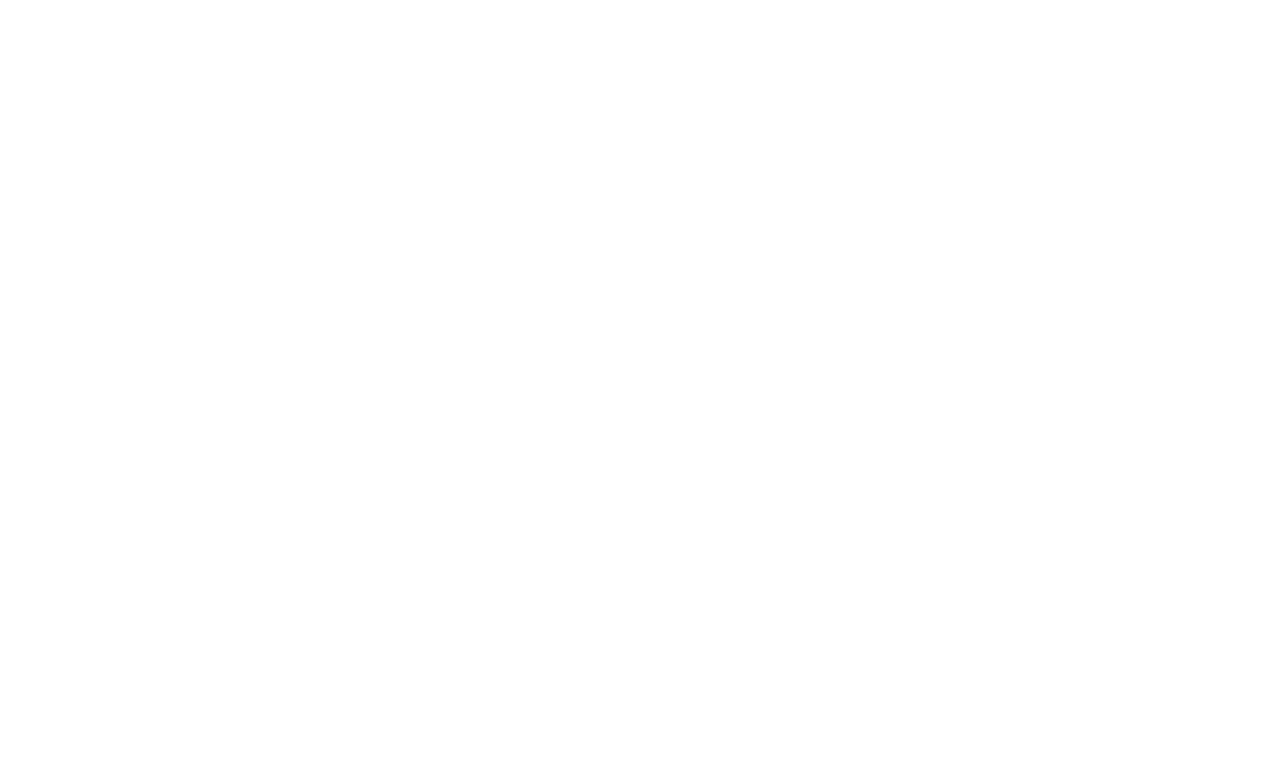
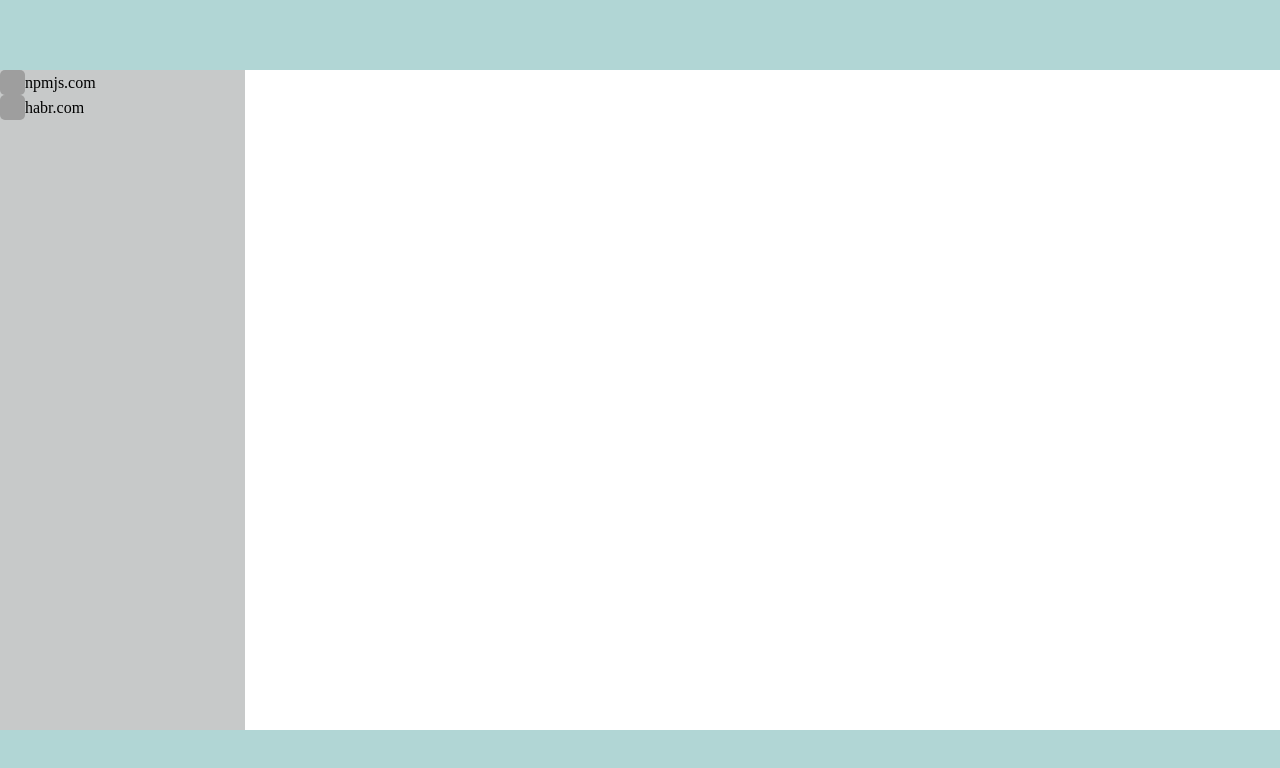
Before and after one commit to OKryukov/MyForms, a React (Create React App) app: page / in a window 1280 px wide. Shown: the top 768 px of the page. Built offline with nearby package versions, Linux system fonts and the light colour scheme; grey boxes are pictures that could not be loaded.

Commit message:
Создание структуры приложения

```diff
--- a/package.json
+++ b/package.json
@@ -13,6 +13,8 @@
     "@types/styled-components": "^5.1.26",
     "react": "^18.2.0",
     "react-dom": "^18.2.0",
+    "react-hook-form": "^7.43.9",
+    "react-router-dom": "^6.10.0",
     "react-scripts": "5.0.1",
     "styled-components": "^5.3.9",
     "typescript": "^4.9.5",
--- a/src/App.tsx
+++ b/src/App.tsx
@@ -1,12 +1,43 @@
-import React, { FC } from 'react';
+import { FC } from 'react';
 import styled from 'styled-components';
+import { GlobalStyles } from './globalStyles';
+import { Main } from './components/main';
+import { Header } from './components/header';
+import { Footer } from './components/footer';
+import { Navbar } from './components/nav';
 
 const StyledAPP = styled.div`
+height: 100vh;
+display: grid;
+grid-template-columns: 245px 1fr;
+grid-template-rows: 70px 1fr 70px;
+grid-template-areas:'header header' 'nav main' 'footer footer';
+
+header{
+   grid-area: header;
+   background-color: #a5d0cfdd;
+}
+nav{
+   grid-area: nav;
+   background-color: #bfc1c1dd;
+}
+main{
+   grid-area: main;
+}
+footer{
+   grid-area: footer;
+   background-color: #a5d0cfdd;
+}
 `
 
-
-export const App = () => {
-   return <StyledAPP>
-
-   </StyledAPP>
+export const App:FC = () => {
+   return (
+      <StyledAPP>
+         <Header/>
+         <Navbar/>
+         <Main/>
+         <Footer/>
+         <GlobalStyles/>
+      </StyledAPP>
+   )
 }
--- /dev/null
+++ b/src/components/commons/navItem.tsx
@@ -0,0 +1,27 @@
+import {FC} from "react"
+import styled from "styled-components";
+
+const NavItemStyled = styled.div`
+display: grid;
+grid-template-columns: 25px 1fr;
+align-items: center;
+cursor: pointer;
+img{
+  height: 25px;
+  width: 25px;
+  border-radius: 5px;
+}
+`
+interface NavItemPropsI {
+  img:string;
+  title:string;
+}
+export const NavItem:FC<NavItemPropsI> = (props)=>{
+  const {img,title} = props
+  return(
+    <NavItemStyled>
+      <img src={img}/>
+      <span>{title}</span>
+    </NavItemStyled>
+  )
+}
--- /dev/null
+++ b/src/components/footer.tsx
@@ -0,0 +1,12 @@
+import {FC} from "react"
+import styled from "styled-components";
+
+const FooterStyled = styled.footer`
+
+`
+export const Footer:FC = ()=>{
+  return(
+    <FooterStyled>
+    </FooterStyled>
+  )
+}
--- /dev/null
+++ b/src/components/header.tsx
@@ -0,0 +1,13 @@
+import {FC} from "react"
+import styled from "styled-components";
+
+const HeaderStyled = styled.header`
+
+`
+export const Header:FC = ()=>{
+  return(
+    <HeaderStyled>
+
+    </HeaderStyled>
+  )
+}
--- /dev/null
+++ b/src/components/main.tsx
@@ -0,0 +1,13 @@
+import {FC} from "react"
+import styled from "styled-components";
+
+const MainStyled = styled.main`
+
+`
+export const Main:FC = ()=>{
+  return(
+    <MainStyled>
+
+    </MainStyled>
+  )
+}
--- /dev/null
+++ b/src/components/nav.tsx
@@ -0,0 +1,15 @@
+import {FC} from "react"
+import styled from "styled-components";
+import { NavItem } from "./commons/navItem";
+
+const NavbarStyled = styled.nav`
+
+`
+export const Navbar:FC = ()=>{
+  return(
+    <NavbarStyled>
+      <NavItem title={'npmjs.com'} img={'https://static.npmjs.com/f1786e9b7cba9753ca7b9c40e8b98f67.png'}/>
+      <NavItem title={'habr.com'} img={'https://habr.com/img/maskable_icon.png'}/>
+    </NavbarStyled>
+  )
+}
--- /dev/null
+++ b/src/globalStyles.ts
@@ -0,0 +1,16 @@
+import { createGlobalStyle } from "styled-components";
+
+export let GlobalStyles = createGlobalStyle`
+
+*,*::before,*::after {padding:0;margin:0;border:0;box-sizing:border-box;overflow:hidden;}
+ul,ol,li {list-style: none;}
+a {text-decoration: none; color: inherit;}
+h1,h2,h3,h4,h5,h6 {font-weight: inherit; font-size: inherit;}
+
+:root{
+   --color-npm-background: #f7f7f7;
+   --color-npm-white: #fff;
+   --color-npm-gray: #000000b3;
+   --color-npm-dark-gray: #333333;
+}
+`
```
Also changed, not shown: 2 other files (tests, documents, lock files or other folders).
